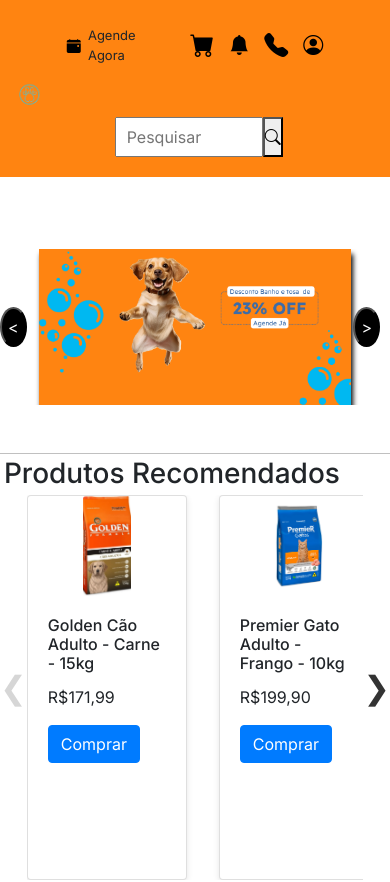
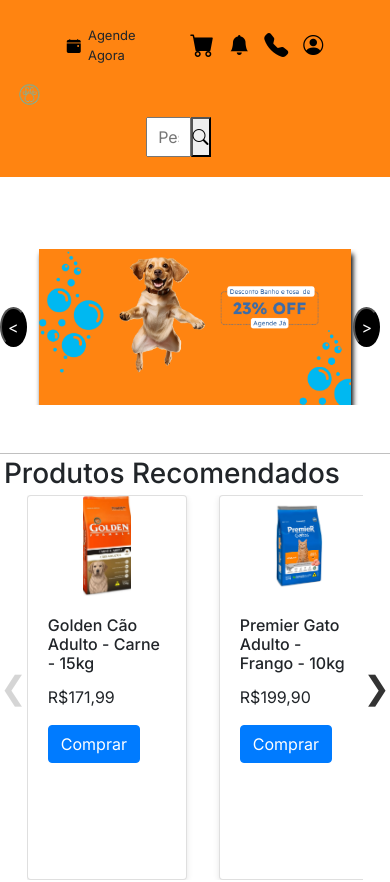
Before and after one commit to Enz0Souza/Desafio-Trilha-Front-End., an Angular app: page /home in a window 390 px wide. Shown: the top 882 px of the page. Built offline with nearby package versions, Linux system fonts and the light colour scheme.

Commit message:
estilização e responsividade alteradas

```diff
--- a/src/app/agenda/agenda.component.css
+++ b/src/app/agenda/agenda.component.css
@@ -1,4 +1,3 @@
-/* Estilo do título */
 #titulo {
   display: flex;
   justify-content: center;
@@ -8,26 +7,22 @@
   color: #333;
 }
 
-/* Formulário centralizado */
 #formbody {
   display: flex;
   justify-content: center;
   margin-top: 20px;
 }
 
-/* Estilo da seção de agendamentos */
 #agendamentos {
   margin-top: 30px;
   padding: 0 20px;
 }
 
-/* Estilo para mensagens de erro */
 .erro {
   color: red;
   font-size: 14px;
 }
 
-/* Container principal */
 #container {
   position: relative;
   width: 25%;
@@ -36,15 +31,12 @@
   margin: 1% auto 12.6% auto;
   background-color: #ff8411;
   box-shadow: 0 4px 10px rgba(0, 0, 0, 0.1);
-  color: #fff;
 }
 
-/* Botão de agendar */
 #agenda {
   width: 32%;
   margin: 20px auto 0 auto;
   background-color: #007bff;
-  color: white;
   border: none;
   border-radius: 8px;
   padding: 12px;
--- a/src/app/components/product-carousel/product-carousel.component.css
+++ b/src/app/components/product-carousel/product-carousel.component.css
@@ -3,7 +3,7 @@
   align-items: center;
   justify-content: center;
   width: 68%;
-  max-width: 2000px;
+  max-width: 3000px;
   margin-left: 0%;
 }
 
@@ -52,7 +52,7 @@
     align-items: center;
     justify-content: center;
     width: 100%;
-    max-width: 2000px;
+    max-width: 3000px;
   }
 
   .carousel-wrapper {
--- a/src/styles.css
+++ b/src/styles.css
@@ -6,6 +6,7 @@
 
 }
 
+html,
 html,
 body {
   max-height: 100%;
@@ -409,3 +410,31 @@
     margin-bottom: 5px;
   }
 }
+
+@media (max-height: 1370px) {
+  body {
+    margin: 0;
+    padding: 0;
+    width: 100%;
+    overflow-x: hidden;
+    box-sizing: border-box;
+  }
+
+  body {
+    display: flex;
+    flex-direction: column;
+    min-height: 100vh;
+  }
+
+  #pesquisa {
+    position: relative;
+    width: 30%;
+    margin: 10px auto;
+    height: 40px;
+    top: auto;
+    left: 0;
+    max-width: 600px;
+  }
+
+
+}
```
